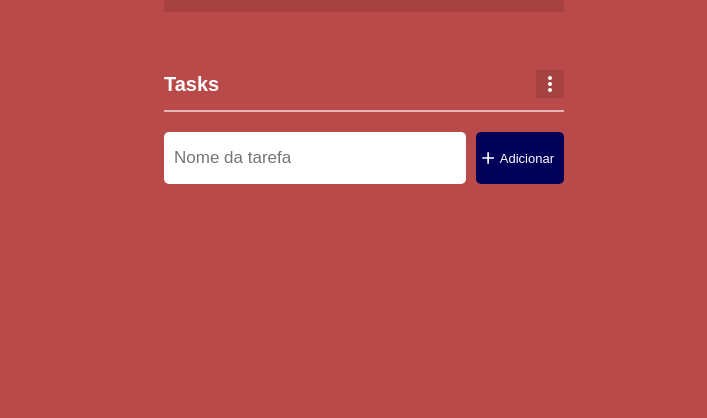
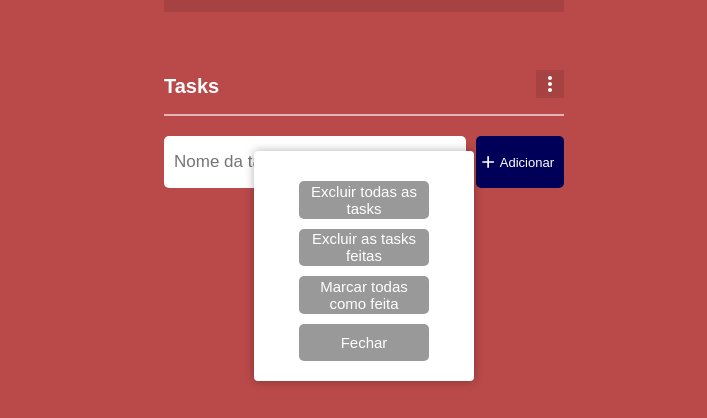
Before and after one commit to Iury-Gabriel/Pomodoro-Timer, a React (Create React App) app: page / in a window 1280 px wide. Both pictures are taken after a click on the icon 826 px from the left and 463 px from the top of the page. Shown: the part 379-797 px from the top of the page, without its empty margins (276-983 px from the left). Built offline with nearby package versions, Linux system fonts and the light colour scheme.

Commit message:
added functions to settings in the task

```diff
--- a/src/components/Task/styles.css
+++ b/src/components/Task/styles.css
@@ -44,7 +44,7 @@
 
 .settings {
     position: fixed;
-    top: 1;
+    top: 2;
     bottom: 0;
     right: 0;
     left: 0;
@@ -53,7 +53,7 @@
     align-items: center;
     color: #000;
     text-align: center;
-    margin-bottom: 80px;
+    margin-bottom: 200px;
 }
 
 .settings-content {
@@ -65,16 +65,16 @@
     padding: 20px;
     border-radius: 4px;
     box-shadow: 0 0 10px rgba(0, 0, 0, 0.3);
-    width: 100px;
-    height: 90px;
+    width: 150px;
+    height: 130px;
 }
 
 .settings-content button {
     margin-top: 10px;
     background-color: #999;
     border: 0;
-    width: 90px;
-    height: 45px;
+    width: 130px;
+    height: 70px;
     border-radius: 5px;
     font-size: 15px;
     color: #fff;
@@ -123,3 +123,9 @@
 .edit-modal button:hover {
     background-color: #45a049;
 }
+
+@media (min-width: 600px) {
+    .settings {
+        margin-bottom: 30px;
+    }
+}
--- a/src/components/Tasks/index.tsx
+++ b/src/components/Tasks/index.tsx
@@ -1,4 +1,4 @@
-import './styles.css'
+import './styles.css';
 import MoreVertIcon from '@mui/icons-material/MoreVert';
 import AddIcon from '@mui/icons-material/Add';
 import { useReducer, useState } from 'react';
@@ -8,6 +8,7 @@ import { Task } from '../Task';
 export const Tasks = () => {
     const [taskInput, setTaskInput] = useState('');
     const [tasks, dispatch] = useReducer(listReducer, []);
+    const [showModal, setShowModal] = useState(false);
 
     const handleToggleDone = (id: number) => {
         dispatch({
@@ -47,11 +48,44 @@ export const Tasks = () => {
         });
     };
 
+    const handleClearAll = () => {
+        dispatch({
+            type: 'clearAll',
+        });
+        setShowModal(false);
+    };
+
+    const handleClearDone = () => {
+        dispatch({
+            type: 'clearDone',
+        });
+        setShowModal(false);
+    }
+
+    const handleDoneAll = () => {
+        dispatch({
+            type: 'doneAll',
+        });
+        setShowModal(false);
+    };
+
     return (
         <div className='tasks'>
             <div className="taskHeader">
                 <h1>Tasks</h1>
-                <MoreVertIcon className='more' />
+                <div className="taskHeader--btn" onClick={() => setShowModal(true)}>
+                    <MoreVertIcon className='more' />
+                </div>
+                {showModal && (
+                    <div className='settings2'>
+                        <div className='settings-content2'>
+                            <button onClick={handleClearAll}>Excluir todas as tasks</button>
+                            <button onClick={handleClearDone}>Excluir as tasks feitas</button>
+                            <button onClick={handleDoneAll}>Marcar todas como feita</button>
+                            <button onClick={() => setShowModal(false)}>Fechar</button>
+                        </div>
+                    </div>
+                )}
             </div>
             <div className="taskArea">
                 <input type="text" placeholder='Nome da tarefa' value={taskInput} onChange={(e) => setTaskInput(e.target.value)} />
--- a/src/components/Tasks/styles.css
+++ b/src/components/Tasks/styles.css
@@ -65,3 +65,52 @@
     font-size: 13px;
     margin-right: 10px;
 }
+
+.settings2 {
+    position: fixed;
+    top: 2;
+    bottom: 0;
+    right: 0;
+    left: 0;
+    display: flex;
+    justify-content: center;
+    align-items: center;
+    color: #000;
+    text-align: center;
+    margin-bottom: 250px;
+}
+
+.settings-content2 {
+    display: flex;
+    flex-direction: column;
+    align-items: center;
+    justify-content: center;
+    background-color: #fff;
+    padding: 20px;
+    border-radius: 4px;
+    box-shadow: 0 0 10px rgba(0, 0, 0, 0.3);
+    width: 180px;
+    height: 190px;
+}
+
+.settings-content2 button {
+    margin-top: 10px;
+    background-color: #999;
+    border: 0;
+    width: 130px;
+    height: 80px;
+    border-radius: 5px;
+    font-size: 15px;
+    color: #fff;
+    cursor: pointer;
+}
+
+.settings-content2 button:hover {
+    opacity: 0.8;
+}
+
+@media (min-width: 600px) {
+    .settings2 {
+        margin-bottom: 40px;
+    }
+}
--- a/src/reducers/listReducer.ts
+++ b/src/reducers/listReducer.ts
@@ -5,44 +5,74 @@ type AddAction = {
     payload: {
         text: string;
     };
-}
+};
+
 type EditTextAction = {
     type: 'editText';
     payload: {
         id: number;
         newText: string;
-    }
-}
+    };
+};
+
 type ToggleDoneAction = {
     type: 'toggleDone';
     payload: {
         id: number;
-    }
-}
+    };
+};
+
 type RemoveAction = {
     type: 'remove';
     payload: {
         id: number;
-    }
-}
+    };
+};
 
-type ListActions = AddAction | EditTextAction | ToggleDoneAction | RemoveAction;
+type ClearAllAction = {
+    type: 'clearAll';
+};
+
+type ClearDoneAction = {
+    type: 'clearDone';
+};
+
+type DoneAllAction = {
+    type: 'doneAll';
+};
+
+type ListActions =
+    | AddAction
+    | EditTextAction
+    | ToggleDoneAction
+    | RemoveAction
+    | ClearAllAction
+    | DoneAllAction
+    | ClearDoneAction;
 
 export const listReducer = (list: Item[], action: ListActions) => {
     switch (action.type) {
         case 'add':
-            return [...list, {
+            return [
+                ...list,
+                {
                     id: list.length,
                     text: action.payload.text,
                     done: false
-            }]
+                }
+            ];
+
         case 'editText':
             return list.map(t => {
                 if (t.id === action.payload.id) {
-                    t.text = action.payload.newText;
+                    return {
+                        ...t,
+                        text: action.payload.newText
+                    };
                 }
                 return t;
             });
+
         case 'toggleDone':
             return list.map((t) => {
                 if (t.id === action.payload.id) {
@@ -53,9 +83,23 @@ export const listReducer = (list: Item[], action: ListActions) => {
                 }
                 return t;
             });
+
         case 'remove':
             return list.filter(t => t.id !== action.payload.id);
+
+        case 'clearAll':
+            return [];
+
+        case 'doneAll':
+            return list.map(task => ({
+                ...task,
+                done: true,
+            }));
+
+        case 'clearDone':
+            return list.filter(task => task.done === false);
+
         default:
             return list;
     }
-}
+};
```
Lines whose indentation alone changed are shown as unchanged.
